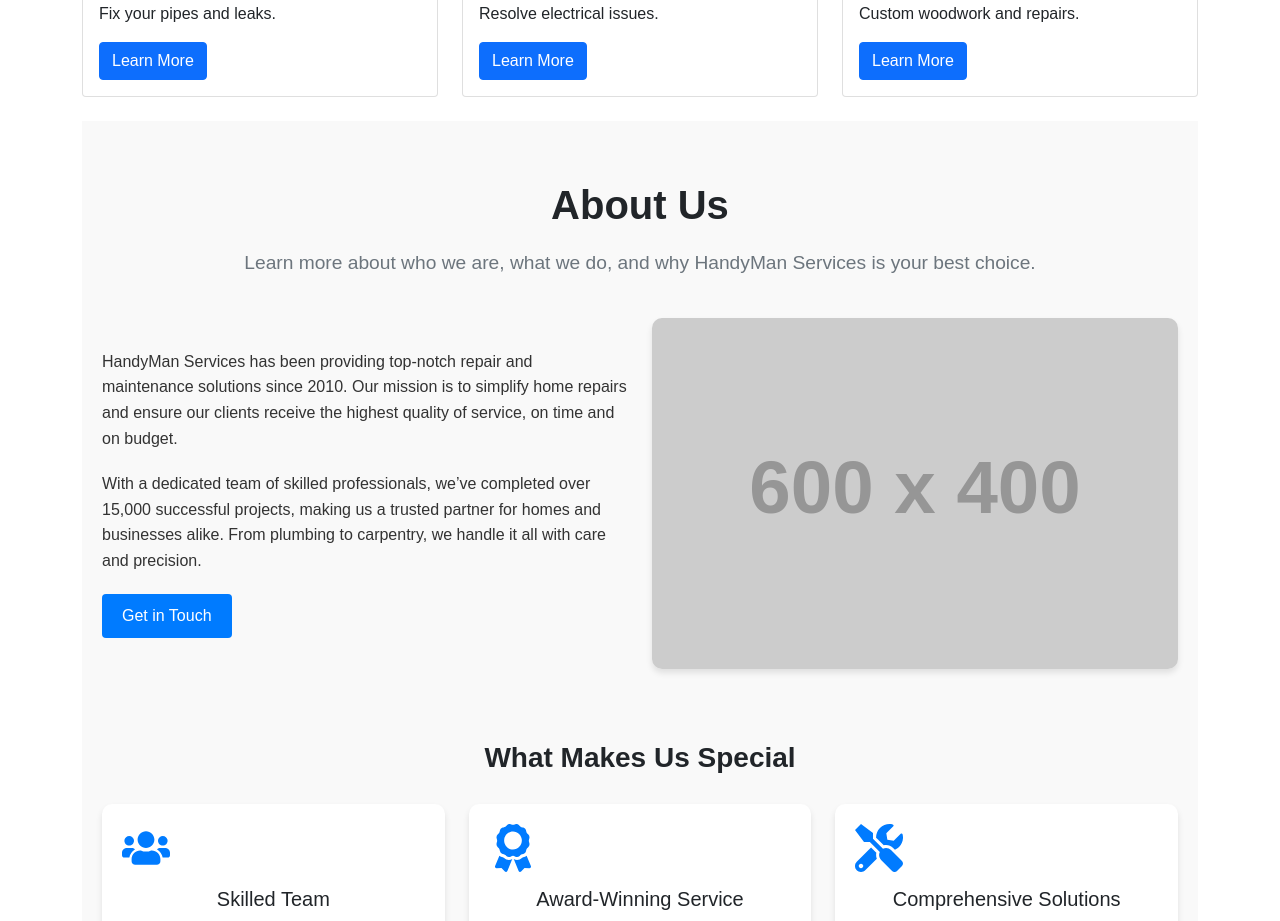
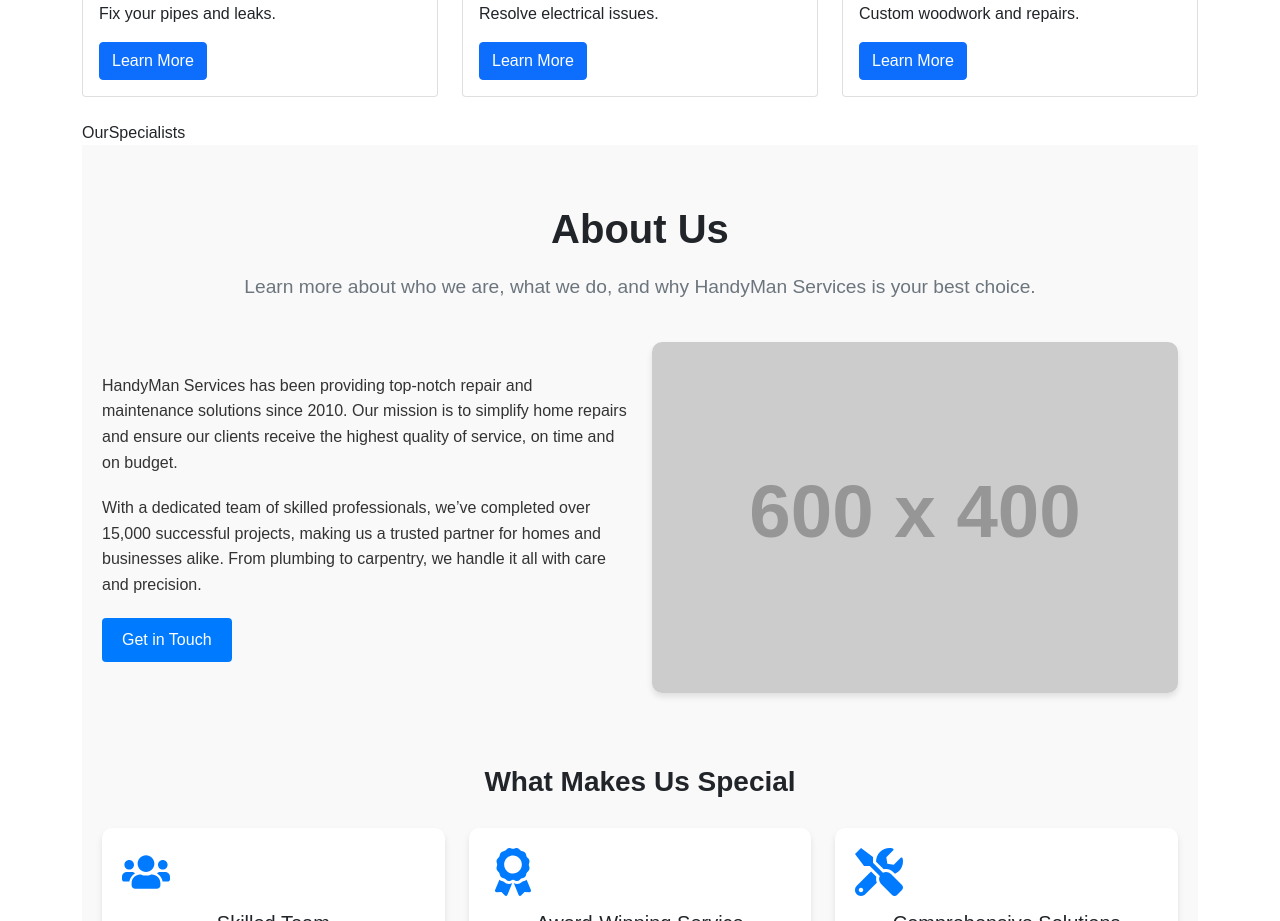
Before and after one commit to nurulazam-dev/mna-handyman-platform, a React (Vite) app: page / in a window 1280 px wide. Shown: the part 940-1861 px from the top of the page. Built offline with nearby package versions, Linux system fonts and the light colour scheme.

Commit message:
OurSpecialists component create

```diff
--- /dev/null
+++ b/src/components/OurSpecialists.jsx
@@ -0,0 +1,7 @@
+import React from "react";
+
+const OurSpecialists = () => {
+  return <div>OurSpecialists</div>;
+};
+
+export default OurSpecialists;
--- a/src/pages/Home.jsx
+++ b/src/pages/Home.jsx
@@ -4,6 +4,7 @@ import FAskedQuestions from "../components/FAskedQuestions";
 import Features from "../components/Features";
 import Hero from "../components/Hero";
 import HowItWorks from "../components/HowItWorks";
+import OurSpecialists from "../components/OurSpecialists";
 import Services from "../components/Services";
 import SpecialOffers from "../components/SpecialOffers";
 import Testimonials from "../components/Testimonials";
@@ -14,6 +15,7 @@ const Home = () => {
       <Hero />
       <Features />
       <Services />
+      <OurSpecialists />
       <AboutUs />
       <ContactBookingForm />
       <HowItWorks />
```
